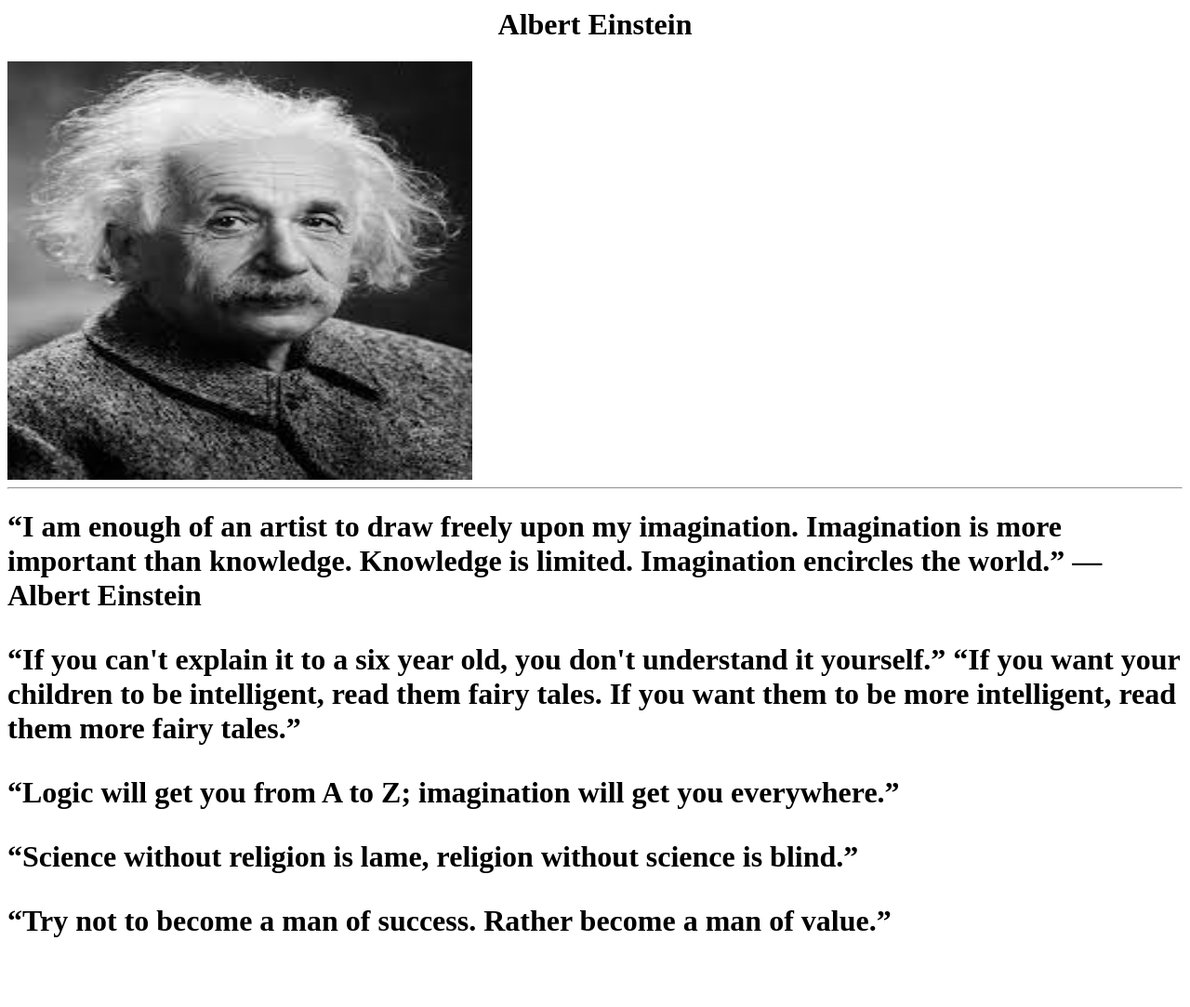
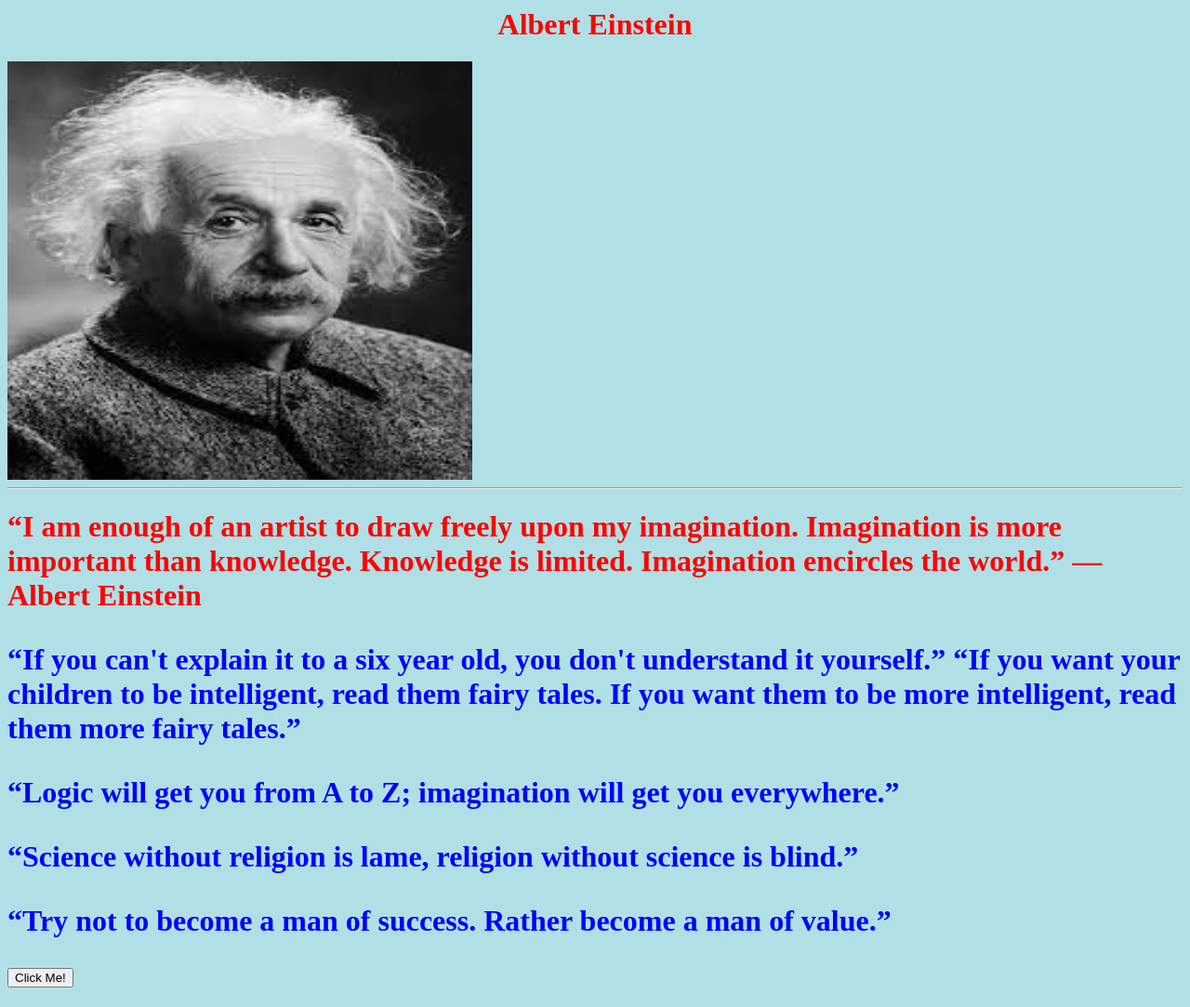
Before and after one commit to vikrantsingh84/python-flask, a Flask app: page / in a window 1280 px wide. Shown: the whole page at 93% size. Before the commit the page ends 1008 px from the top, so only its background shows below. Run offline with Flask 2, Linux system fonts and the light colour scheme.

Commit message:
new changes in website

```diff
--- a/templates/index.html
+++ b/templates/index.html
@@ -1,6 +1,10 @@
 <html>
 <body>
-
+  <style>
+    body {background-color: powderblue;}
+    h1 {color: red;}
+    p {color: blue;}
+  </style>
 <h1 style="font-size:10px;">
 <h1 style="text-align:center;" >Albert Einstein</h1>
 <img src="static\download.jpg" width="500" height="450">
@@ -12,5 +16,8 @@
 <p>“Logic will get you from A to Z; imagination will get you everywhere.”<p>
 <p>“Science without religion is lame, religion without science is blind.”</p>
 <p>“Try not to become a man of success. Rather become a man of value.”</p>
+
+<button type="button" onclick="myFunction()">Click Me!</button>
+
 <html>
 <body>
```
